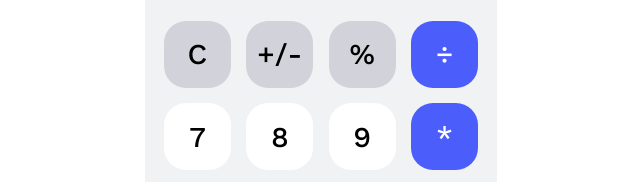
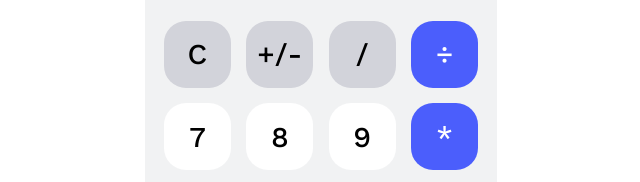
Before and after one commit to sohailan77/Calculator-Web-App, a plain HTML site: page index.html in a window 1280 px wide. Shown: the part 249-431 px from the top of the page, 319-959 px from the left. Drawn offline with nearby package versions, Linux system fonts and the light colour scheme.

Commit message:
Fix some issues

```diff
--- a/index.html
+++ b/index.html
@@ -18,7 +18,7 @@
             <div class="buttons-container">
                 <button class="grey-btn">C</button>
                 <button class="grey-btn">+/-</button>
-                <button class="grey-btn">%</button>
+                <button class="grey-btn">/</button>
                 <button class="blue-btn">÷</button>
                 <button class="d-btn">7</button>
                 <button class="d-btn">8</button>
```
